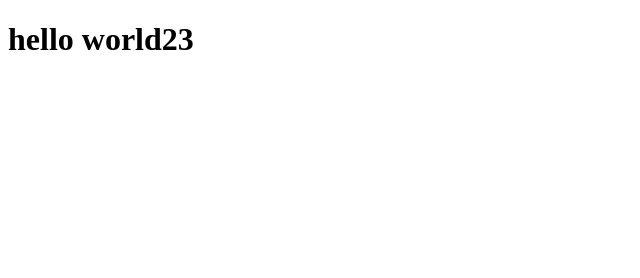
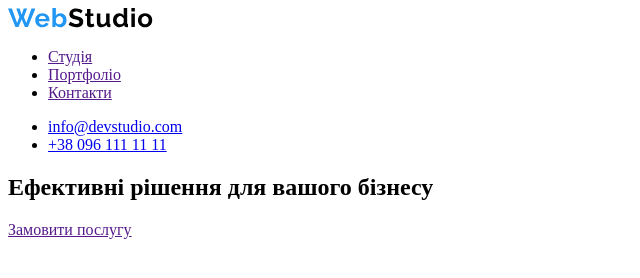
Before and after one commit to KateMal/goit-markup-hw-01, a plain HTML site: page index.html in a window 1280 px wide. Shown: the whole page, without its empty margins (0-640 px from the left). Drawn offline with Linux system fonts and the light colour scheme.

Commit message:
add header and section1

```diff
--- a/index.html
+++ b/index.html
@@ -1,12 +1,32 @@
 <!DOCTYPE html>
 <html lang="en">
-<head>
-  <meta charset="UTF-8">
-  <meta http-equiv="X-UA-Compatible" content="IE=edge">
-  <meta name="viewport" content="width=device-width, initial-scale=1.0">
-  <title>Document</title>
-</head>
-<body>
-  <h1>hello world23</h1>
-</body>
+  <head>
+    <meta charset="UTF-8" />
+    <meta http-equiv="X-UA-Compatible" content="IE=edge" />
+    <meta name="viewport" content="width=device-width, initial-scale=1.0" />
+    <title>Document</title>
+  </head>
+  <body>
+    <header>
+      <a href="">
+        <img src="./img/WebStudio.svg" />
+      </a>
+
+      <ul>
+        <li><a href="">Студія</a></li>
+        <li><a href="">Портфоліо</a></li>
+        <li><a href="">Контакти</a></li>
+      </ul>
+      <ul>
+        <li><a href="mailto:info@devstudio.com">info@devstudio.com</a></li>
+        <li><a href="tel:+380961111111">+38 096 111 11 11</a></li>
+      </ul>
+    </header>
+    <div>
+      <section>
+        <h1>Ефективні рішення для вашого бізнесу</h1>
+        <a href="">Замовити послугу</a>
+      </section>
+    </div>
+  </body>
 </html>
```
Also changed, not shown: img/WebStudio.svg (added).
